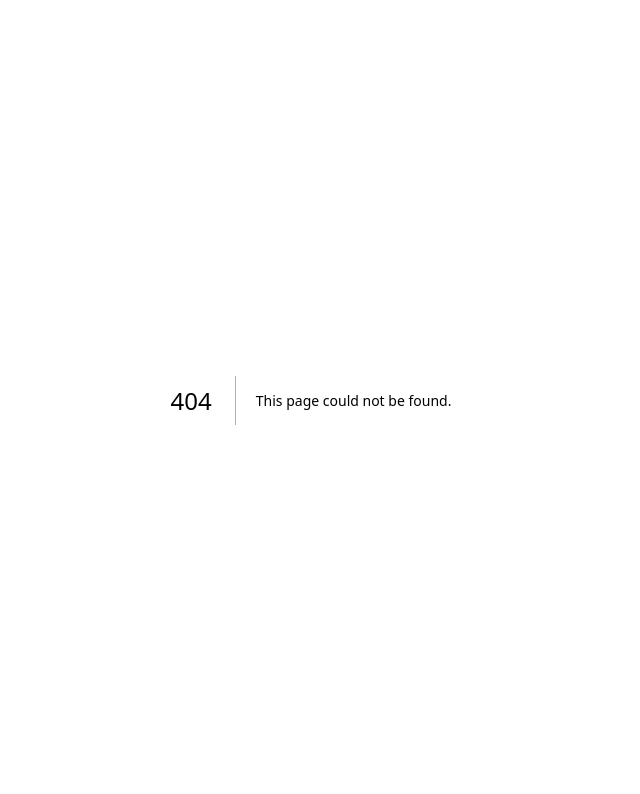
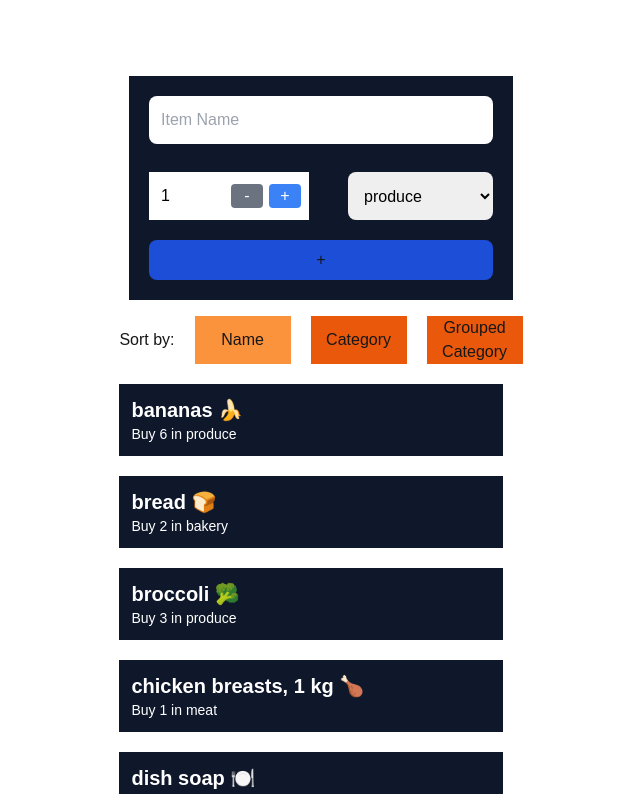
Before and after one commit to arya0509/cprg306-assignments, a Next.js app: page /week-7 in a window 1280 px wide. Before the commit this address had no page. Shown: the top 794 px of the page, without its empty margins (329-969 px from the left). Built offline with nearby package versions, Linux system fonts and the light colour scheme.

Commit message:
Adding week-7

```diff
--- a/app/page.js
+++ b/app/page.js
@@ -14,6 +14,8 @@ export default function Home() {
       <Link className="hover:text-green-600" href={"http://localhost:3000/week-5"}>Week-5 page</Link>
       <br></br>
       <Link className="hover:text-green-600" href={"http://localhost:3000/week-6"}>Week-6 page</Link>
+      <br></br>
+      <Link className="hover:text-green-600" href={"http://localhost:3000/week-7"}>Week-7 page</Link>
 
     </main>
 
--- /dev/null
+++ b/app/week-7/item-list.js
@@ -0,0 +1,71 @@
+"use client";
+import Item from "./item";
+import { useState } from "react";
+
+export default function ItemList({items}){
+    const groupBy=(items,key)=>
+        items.reduce((acc,item)=>{
+            const category=item[key];
+
+            if(!acc[category]){
+                acc[category]=[];
+            }
+
+            acc[category].push(item);
+            return acc;
+        },{});
+    const [sortBy,setSortBy] = useState("name");
+    let itemList=[...items];
+    if(sortBy==="name"){
+        itemList.sort((a,b)=> a.name.localeCompare(b.name));
+    }
+    else if(sortBy==="category"){
+        itemList.sort((a,b)=> a.category.localeCompare(b.category));
+    }
+    else{
+        itemList= groupBy(itemList,"category");
+    }
+    return(
+        <div className="flex justify-center">
+             <ul className="mt-4">
+            <div className=" flex flex-row pl-5 items-center ">
+                Sort by:
+                <button className={`${sortBy==="name"? "bg-orange-400":"bg-orange-600"} w-24 h-12 mx-5`} onClick={()=>setSortBy("name")}>Name</button>
+                <button className={`${sortBy==="category"? "bg-orange-400":"bg-orange-600"} w-24 h-12`} onClick={()=>setSortBy("category")}>Category</button>
+                <button className={`${sortBy==="groupedCategory"? "bg-orange-400":"bg-orange-600"} w-24 h-12 ml-5`} onClick={()=>setSortBy("groupedCategory")}>Grouped Category</button>
+
+            </div>
+            {sortBy==="groupedCategory"?
+
+            Object.keys(itemList).sort((a,b)=>a.localeCompare(b)).map((category,index)=>{
+                return(
+                    <div key={index}>
+                        <h2 className="text-2xl text-white font-bold mt-5 pl-5">{category}</h2>
+                        <ul>
+                            {itemList[category].map((item,index)=>{
+                                return(
+                                    <Item key={index} name={item.name} quantity={item.quantity} category={item.category}></Item>
+                                );
+                            })}
+                        </ul>
+                    </div>
+                );
+            }):
+
+
+
+            itemList.map((item,index)=>{
+                return(
+                    <Item key={index} name={item.name} quantity={item.quantity} category={item.category}></Item>
+                );
+            }
+            )
+            }
+
+
+        </ul>
+        </div>
+
+    );
+
+}
--- /dev/null
+++ b/app/week-7/item.js
@@ -0,0 +1,9 @@
+export default function Item({name,quantity,category}){
+    return(
+        <li className="bg-slate-900 h-auto max-w-sm m-5 p-3">
+            <h2 className="text-xl text-white font-bold ">{name}</h2>
+            <div className="text-white text-sm">Buy {quantity} in {category}</div>
+        </li>
+    );
+
+}
--- /dev/null
+++ b/app/week-7/item.json
@@ -0,0 +1,74 @@
+[
+    {
+      "id": "1h2GJKH12gkHG31h1H",
+      "name": "milk, 4 L 🥛",
+      "quantity": 1,
+      "category": "dairy"
+    },
+    {
+      "id": "2KJH3k2j3H1k2J3K1H",
+      "name": "bread 🍞",
+      "quantity": 2,
+      "category": "bakery"
+    },
+    {
+      "id": "3h2KJH3k2j3H1k2J3",
+      "name": "eggs, dozen 🥚",
+      "quantity": 2,
+      "category": "dairy"
+    },
+    {
+      "id": "4k2J3K1H2GJKH12gk",
+      "name": "bananas 🍌",
+      "quantity": 6,
+      "category": "produce"
+    },
+    {
+      "id": "5H1h1H2KJH3k2j3H",
+      "name": "broccoli 🥦",
+      "quantity": 3,
+      "category": "produce"
+    },
+    {
+      "id": "6H1k2J3K1H2GJKH1",
+      "name": "chicken breasts, 1 kg 🍗",
+      "quantity": 1,
+      "category": "meat"
+    },
+    {
+      "id": "7gkHG31h1H2KJH3k",
+      "name": "pasta sauce 🍝",
+      "quantity": 3,
+      "category": "canned goods"
+    },
+    {
+      "id": "8j3H1k2J3K1H2GJK",
+      "name": "spaghetti, 454 g 🍝",
+      "quantity": 2,
+      "category": "dry goods"
+    },
+    {
+      "id": "9H12gkHG31h1H2KJ",
+      "name": "toilet paper, 12 pack 🧻",
+      "quantity": 1,
+      "category": "household"
+    },
+    {
+      "id": "10H3k2j3H1k2J3K1",
+      "name": "paper towels, 6 pack",
+      "quantity": 1,
+      "category": "household"
+    },
+    {
+      "id": "11k2J3K1H2GJKH12",
+      "name": "dish soap 🍽️",
+      "quantity": 1,
+      "category": "household"
+    },
+    {
+      "id": "12GJKH12gkHG31h1",
+      "name": "hand soap 🧼",
+      "quantity": 4,
+      "category": "household"
+    }
+  ]
--- /dev/null
+++ b/app/week-7/new-item.js
@@ -0,0 +1,78 @@
+"use client";
+import { React } from "react";
+import { useState } from "react";
+export default function NewItem({setItems=()=>{}}) {
+    const[quantity, setQuantity] = useState(1);
+    const[name,setName] = useState("");
+    const[category,setCategory] = useState("produce");
+
+    const handleSubmission=(e)=>{
+        e.preventDefault();
+        const item={
+            name,
+            category,
+            quantity
+        }
+        console.log(item);
+        setItems((prevItems)=>[...prevItems,item]);
+        setQuantity(1);
+        setName("");
+        setCategory("produce");
+    }
+    let increment = () => {
+        if(quantity>=20){
+            return;
+        }
+        else{
+            setQuantity(quantity + 1);
+        }
+    };
+
+    let decrement=()=>{
+        if(quantity<=1){
+            return;
+        }
+        else{
+            setQuantity(quantity - 1);
+        }
+    };
+    return(
+        <div className="flex  pl-5 w-full justify-center items-center">
+            <form className="flex justify-center items-center bg-slate-900 flex-col h-56 mt-10 p-5 w-96 " >
+
+        <input placeholder="Item Name" type="text" value={name} onChange={(e)=>setName(e.target.value)} required className="w-full rounded-lg p-3 text-black"></input>
+
+        <div className="flex flex-row w-full justify-between mt-7 h-24">
+
+                <div className="bg-white w-40 h-12 flex flex-row justify-center">
+                    <p className="text-black flex-1 mt-3 ml-3">{quantity}</p>
+                    <div className="flex flex-1 w-15 justify-between  mr-2">
+                        <button type="button" onClick={()=>quantity>1?setQuantity(quantity-1):''} className={` text-white w-8 h-6 mt-3 rounded ${quantity===1 ?'bg-gray-500 ':'bg-blue-500  hover:bg-blue-700'}`}>-</button>
+                        <button type="button"onClick={()=>quantity<20?setQuantity(quantity+1):''} className={` text-white  w-8 h-6 mt-3 rounded ${quantity===20 ?'bg-gray-500 ':'bg-blue-500  hover:bg-blue-700'}`}>+</button>
+                    </div>
+                </div>
+
+                <select value={category} onChange={e=>setCategory(e.target.value)} className="h-12 rounded-lg text-black p-3 ">
+                    <option value="produce">produce</option>
+                    <option value="dairy">dairy</option>
+                    <option value="bakery">bakery</option>
+                    <option value="meat">meat</option>
+                    <option value="frozen foods">frozen foods</option>
+                    <option value="canned goods">canned goods</option>
+                    <option value="dry goods">dry goods</option>
+                    <option value="beverages">beverages</option>
+                    <option value="snacks">snacks</option>
+                    <option value="household">household</option>
+                    <option value="other">other</option>
+                </select>
+
+        </div>
+
+        <button onClick={handleSubmission} type="submit" className="bg-blue-700 w-full rounded-lg h-14">+</button>
+    </form>
+    </div>
+
+
+
+    );
+}
--- /dev/null
+++ b/app/week-7/page.js
@@ -0,0 +1,16 @@
+"use client";
+import ItemList from "./item-list";
+import NewItem from "./new-item";
+import { useState } from "react";
+import itemsList from "./item.json";
+export default function Page(){
+
+    const [items,setItems] = useState([...itemsList]);
+    return(
+        <main className="w-full justify-center h-full">
+            <h1 className="text-3xl text-white font-bold flex justify-center">Shopping List</h1>
+            <NewItem setItems={setItems}></NewItem>
+            <ItemList items={items}></ItemList>
+        </main>
+    );
+};
```
